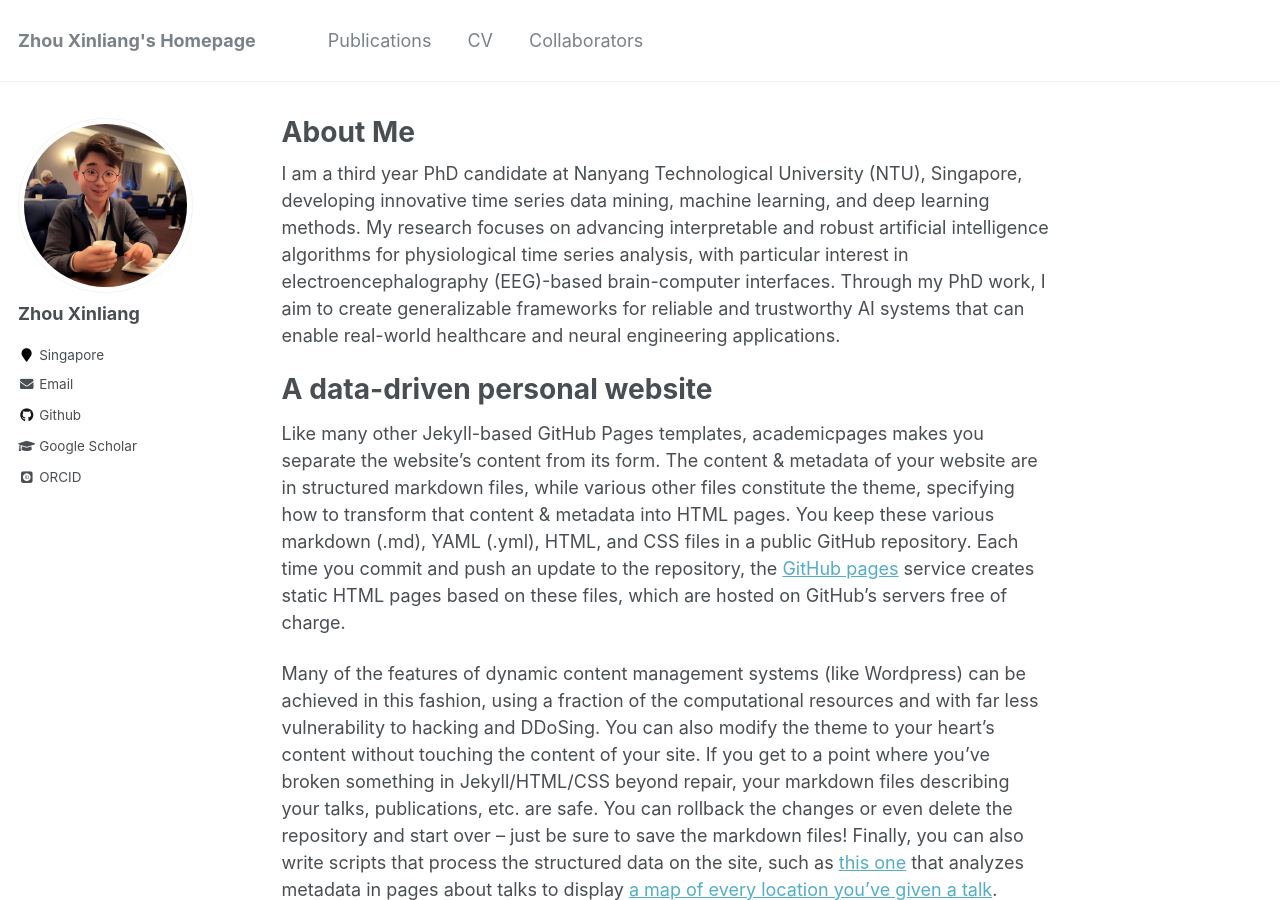
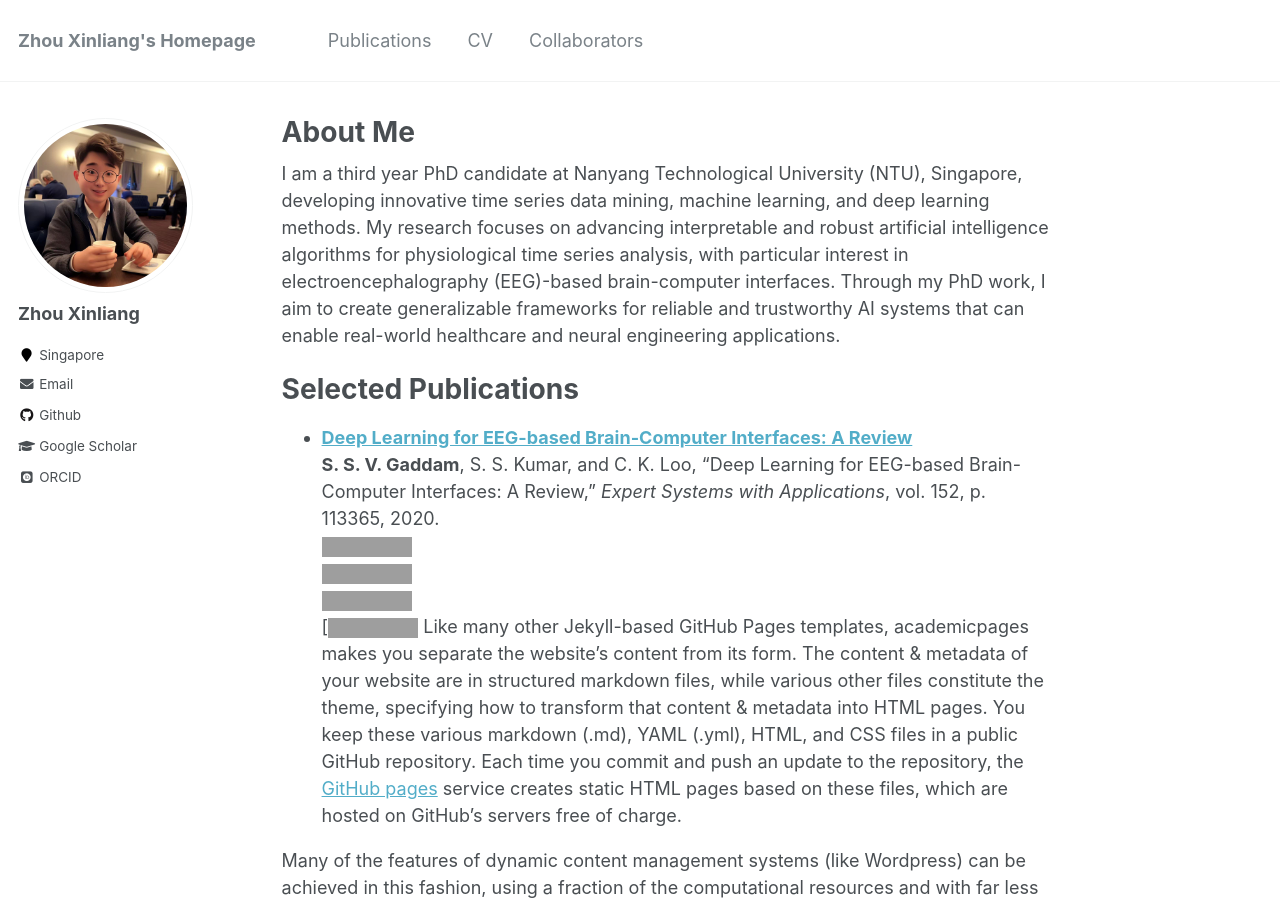
Before and after one commit to xinliangzhou/xinliangzhou.github.io, a Jekyll site: the page built from _pages/about.md, in a window 1280 px wide and 900 px high. Built offline with Jekyll 4.4.1, drawn with Linux system fonts in a browser that asks for light colours; some web fonts are replaced; grey boxes are pictures that could not be loaded.

Commit message:
Update about.md

```diff
--- a/_pages/about.md
+++ b/_pages/about.md
@@ -10,8 +10,15 @@ redirect_from:
 
 I am a third year PhD candidate at Nanyang Technological University (NTU), Singapore, developing innovative time series data mining, machine learning, and deep learning methods. My research focuses on advancing interpretable and robust artificial intelligence algorithms for physiological time series analysis, with particular interest in electroencephalography (EEG)-based brain-computer interfaces. Through my PhD work, I aim to create generalizable frameworks for reliable and trustworthy AI systems that can enable real-world healthcare and neural engineering applications.
 
-A data-driven personal website
+Selected Publications
 ======
+
+- **[Deep Learning for EEG-based Brain-Computer Interfaces: A Review](https://www.sciencedirect.com/science/article/abs/pii/S0957417420300735)**
+  **S. S. V. Gaddam**, S. S. Kumar, and C. K. Loo, "Deep Learning for EEG-based Brain-Computer Interfaces: A Review," *Expert Systems with Applications*, vol. 152, p. 113365, 2020.
+  [![DOI](https://zenodo.org/badge/DOI/10.1016/j.eswa.2020.113365.svg)](https://doi.org/10.1016/j.eswa.2020.113365)
+  [![PDF](https://img.shields.io/badge/PDF-Download-blue)](https://www.sciencedirect.com/science/article/abs/pii/S0957417420300735)
+  [![BibTeX](https://img.shields.io/badge/BibTeX-Download-blue)](https://www.sciencedirect.com/sdfe/arp/cite?pii=S0957417420300735&format=text/x-bibtex)
+  [![Code](https://img.shields.io/badge/Code-Download-blue)
 Like many other Jekyll-based GitHub Pages templates, academicpages makes you separate the website's content from its form. The content & metadata of your website are in structured markdown files, while various other files constitute the theme, specifying how to transform that content & metadata into HTML pages. You keep these various markdown (.md), YAML (.yml), HTML, and CSS files in a public GitHub repository. Each time you commit and push an update to the repository, the [GitHub pages](https://pages.github.com/) service creates static HTML pages based on these files, which are hosted on GitHub's servers free of charge.
 
 Many of the features of dynamic content management systems (like Wordpress) can be achieved in this fashion, using a fraction of the computational resources and with far less vulnerability to hacking and DDoSing. You can also modify the theme to your heart's content without touching the content of your site. If you get to a point where you've broken something in Jekyll/HTML/CSS beyond repair, your markdown files describing your talks, publications, etc. are safe. You can rollback the changes or even delete the repository and start over -- just be sure to save the markdown files! Finally, you can also write scripts that process the structured data on the site, such as [this one](https://github.com/academicpages/academicpages.github.io/blob/master/talkmap.ipynb) that analyzes metadata in pages about talks to display [a map of every location you've given a talk](https://academicpages.github.io/talkmap.html).
```
